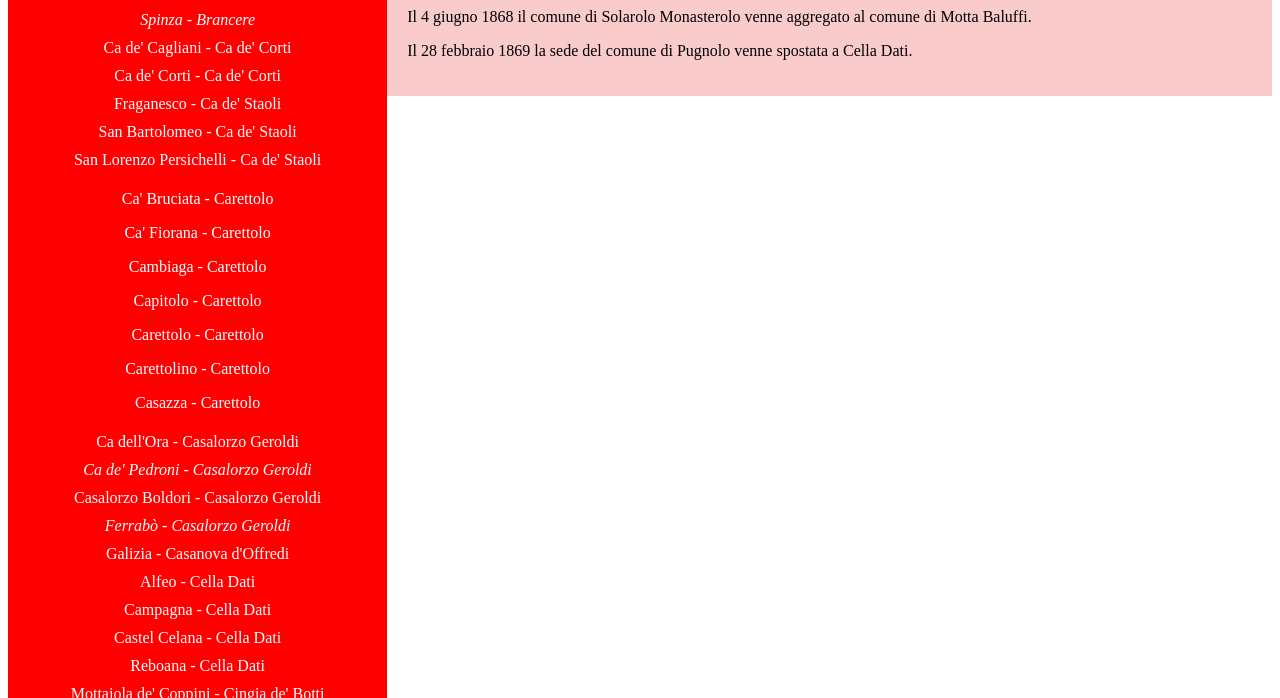
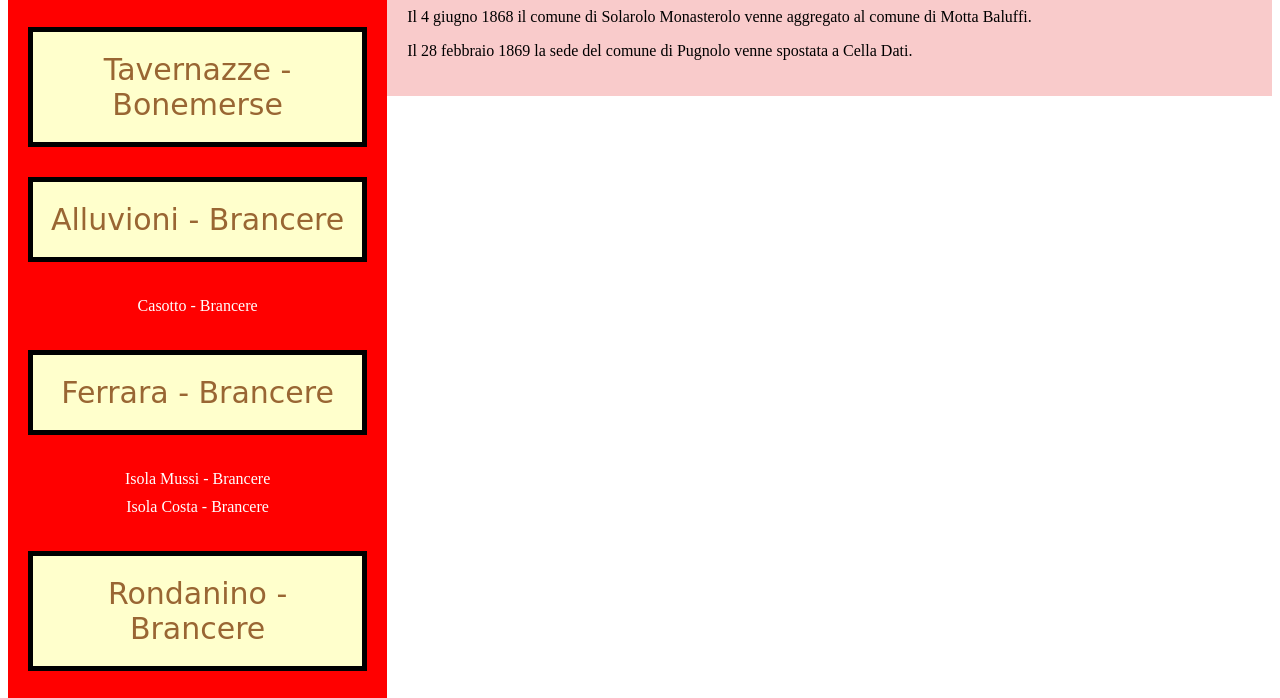
Before and after one commit to Bergafede97/SitoFede, a plain HTML site: page index.html in a window 1280 px wide. Shown: the part 736-1434 px from the top of the page. Drawn offline with Linux system fonts and the light colour scheme.

Commit message:
Update index.html

```diff
--- a/index.html
+++ b/index.html
@@ -29,7 +29,7 @@
         list-style-type: none;
         padding: 5px;
       }
-      p.CASCINAesistente a.CASCINAconFOTO {
+      p.CASCINAesistente, a.CASCINAconFOTO {
         border: 5px solid black;
         padding: 20px 5px 20px 5px;
         background-color: #ffffcc;
```
